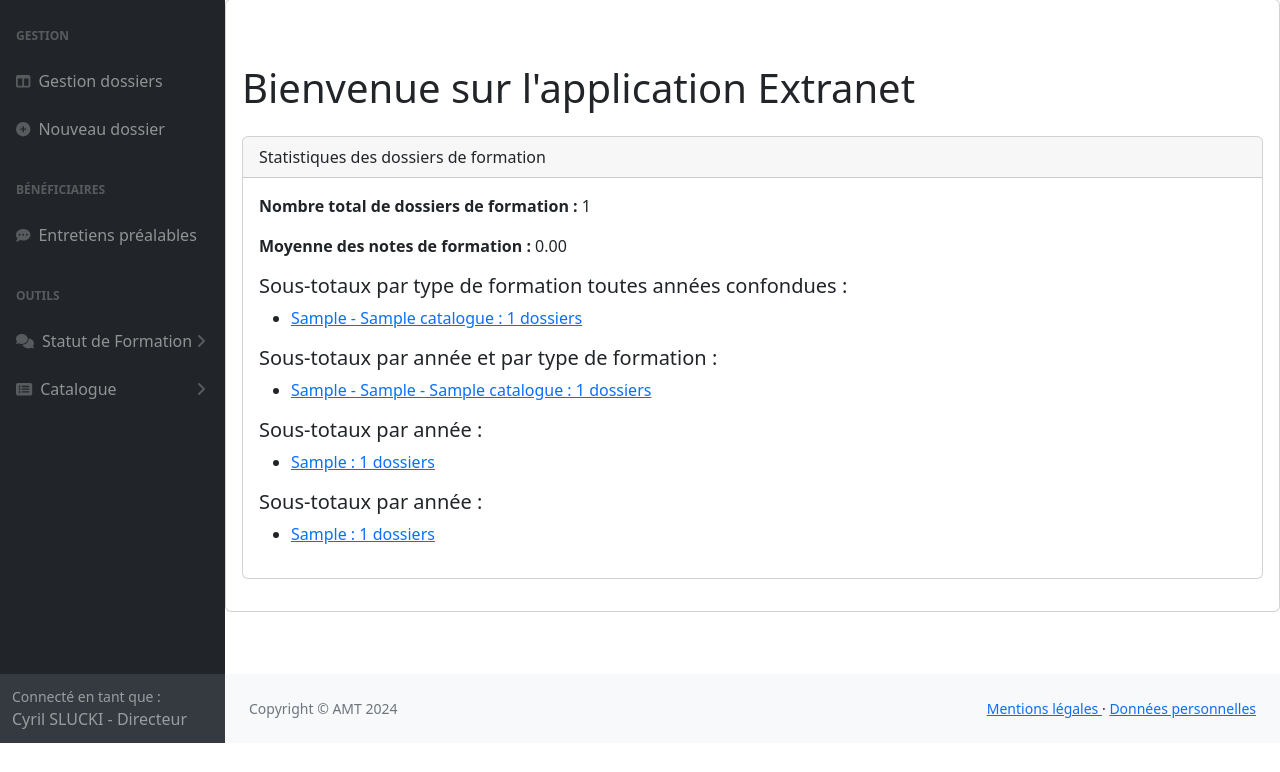
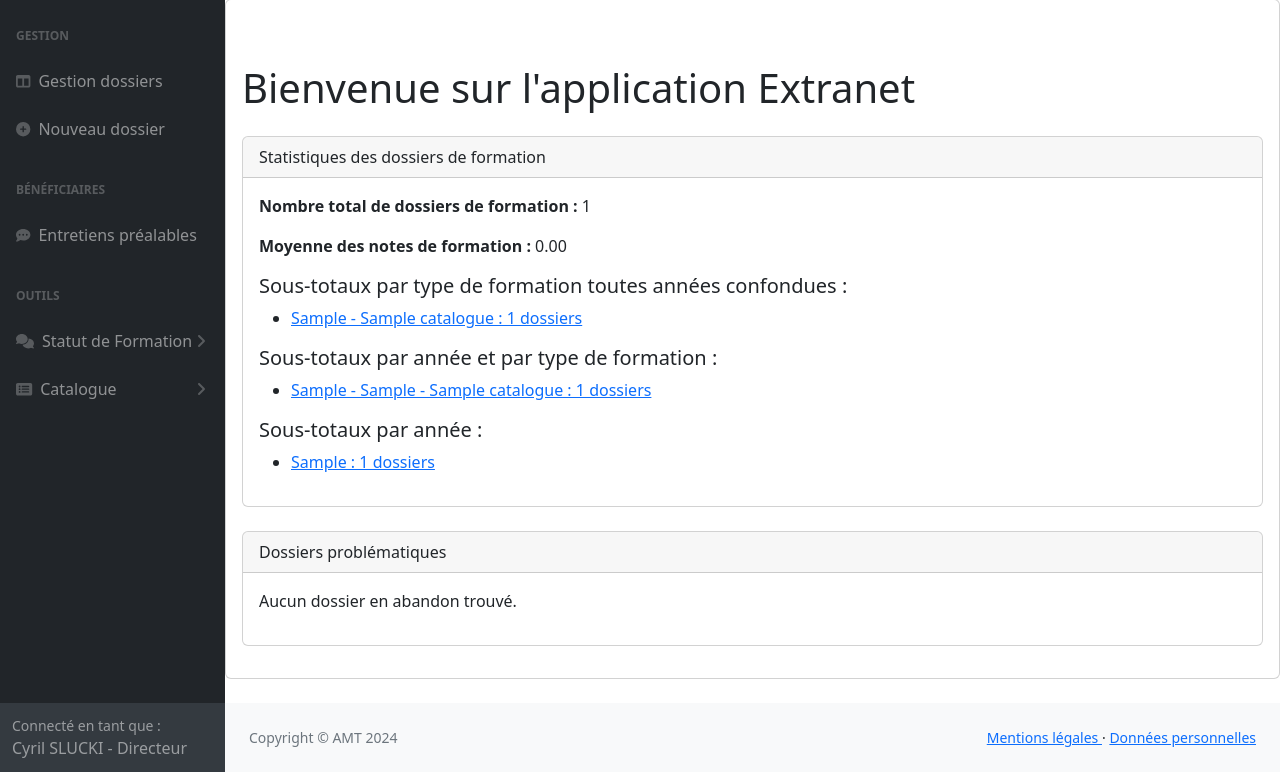
Before and after one commit to cslucki/extranet, a PHP site: page / in a window 1280 px wide. Shown: the part 57-829 px from the top of the page. Before the commit the page ends 800 px from the top, so only its background shows below. Run offline with PHP 8.4, Linux system fonts and the light colour scheme; tables that the repository leaves empty or names only in its code hold one stand-in row (values such as "Sample post"); some libraries are stand-ins or nearby versions.

Commit message:
Commit du 2024-06-05 11:13:56

```diff
--- a/controllers.php
+++ b/controllers.php
@@ -27,6 +27,8 @@ class HomeController extends BaseController {
         // Récupérer la moyenne des notes des formations
         $averageEvalNote = $this->getAverageEvalNote($database);
 
+        // Récupérer les dossiers en abandon
+        $abandonedDossiers = $this->getAbandonedDossiers($database);
 
         include 'views.php';
         render('home', [
@@ -34,9 +36,24 @@ class HomeController extends BaseController {
             'dossiersByYear' => $dossiersByYear,
             'formationsSubtotal' => $formationsSubtotal,
             'dossiersByYearAndType' => $dossiersByYearAndType,
-            'averageEvalNote' => $averageEvalNote
+            'averageEvalNote' => $averageEvalNote,
+            'abandonedDossiers' => $abandonedDossiers
         ], $page_title);
     }
+
+// getAbandonedDossiers() pour récupérer les dossiers abandonnés
+    private function getAbandonedDossiers($database) {
+        $sql = "SELECT fd.id_formation_dossiers, uc.prenom, uc.nom, fc.titre, fd.date_debut_formation, fd.date_fin_formation
+                FROM formation_dossiers fd
+                JOIN user_coordonnee uc ON fd.id_guid = uc.id_guid
+                JOIN formation_catalogue fc ON fd.id_formation_catalogue = fc.id_formation_catalogue
+                WHERE fd.f20_abandon = 'Y'";
+        $query = $database->query($sql);
+        $query->execute();
+        return $query->fetchAll(PDO::FETCH_ASSOC);
+    }
+
+
 // getTotalDossiers() pour récupérer le nombre total de dossiers
     private function getTotalDossiers($database) {
         $sql = "SELECT COUNT(*) AS total FROM formation_dossiers";
--- a/views/home.php
+++ b/views/home.php
@@ -43,17 +43,29 @@
                             </li>
                         <?php endforeach; ?>
                     </ul>
-    <h5>Sous-totaux par année :</h5>
-                    <ul>
-                        <?php foreach ($dossiersByYear as $yearData) : ?>
-                            <li>
-                                <a href="index.php?page=dossiers&annee=<?php echo $yearData['annee_comptabilisation']; ?>">
-                                    <?php echo $yearData['annee_comptabilisation']; ?> : <?php echo $yearData['total']; ?> dossiers
-                                </a>
-                            </li>
-                        <?php endforeach; ?>
-                    </ul>
+                </div>
+            </div>
 
+            <div class="card mt-4">
+                <div class="card-header">
+                    Dossiers problématiques
+                </div>
+                <div class="card-body">
+                    <?php if (!empty($abandonedDossiers)) : ?>
+                        <ul>
+                            <?php foreach ($abandonedDossiers as $dossier) : ?>
+                                <li>
+                                    <a href="http://extranet/index.php?page=viewDossier&id=<?php echo $dossier['id_formation_dossiers']; ?>">
+                                        <?php echo htmlspecialchars($dossier['prenom'] . ' ' . $dossier['nom']); ?> -
+                                        <?php echo htmlspecialchars($dossier['titre']); ?></a> -
+                                        Formation du <?php echo htmlspecialchars($dossier['date_debut_formation']); ?> au <?php echo htmlspecialchars($dossier['date_fin_formation']); ?>
+
+                                </li>
+                            <?php endforeach; ?>
+                        </ul>
+                    <?php else : ?>
+                        <p>Aucun dossier en abandon trouvé.</p>
+                    <?php endif; ?>
                 </div>
             </div>
         </p>
--- a/views/view_dossier.php
+++ b/views/view_dossier.php
@@ -71,6 +71,7 @@
                         <p>
                         <strong>Dossier :</strong> <?php echo htmlspecialchars($dossier['id_formation_dossiers']); ?> -
                         <strong>Statut :</strong> <?php echo htmlspecialchars($dossier['statut']); ?>
+                        <?php if ($dossier['f20_abandon'] == 'Y') echo '<p style="color: red;">Dossier problématique</p>'; ?>
                         </p>
 
                         <p><strong>Nombre de séances faites :</strong> <?php echo htmlspecialchars($dossier['nbre_seances_faites']); ?> - <a href="<?php echo $dossier['adresse_url_support']; ?>" target="_blank">Voir le Drive de formation</a>
```
Also changed, not shown: SQL.md (+4 -0 lines).
